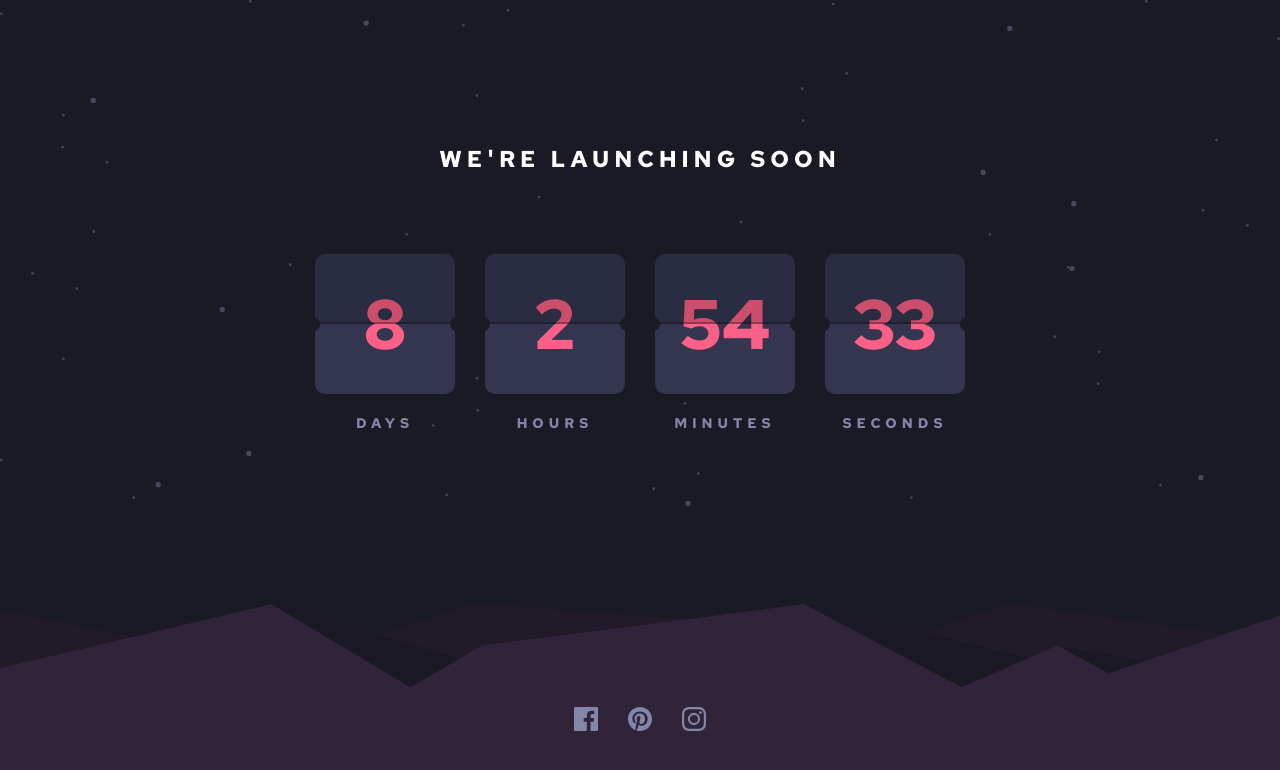
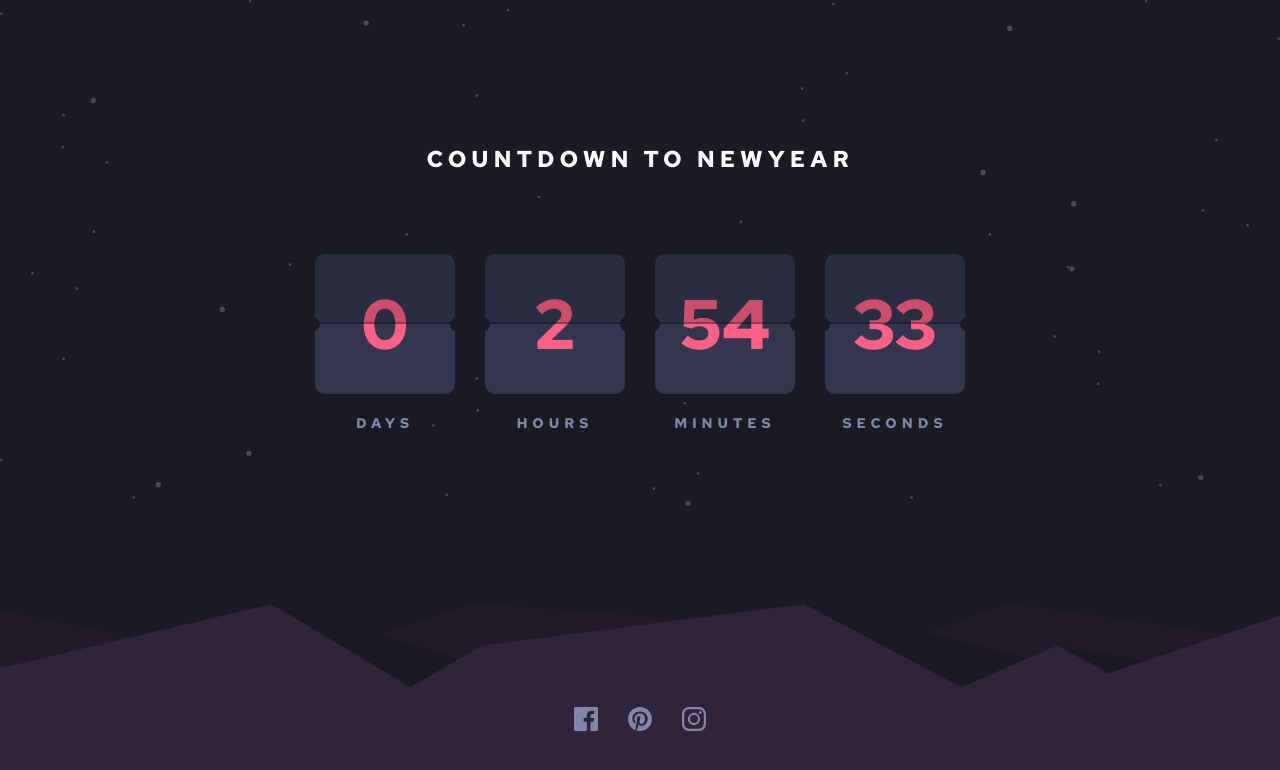
Before and after one commit to otizgit/Launch-Countdown-Timer, a plain HTML site: page index.html in a window 1280 px wide. Drawn offline with Linux system fonts and the light colour scheme.

Commit message:
new changes

```diff
--- a/app.js
+++ b/app.js
@@ -1,5 +1,5 @@
 const countDown = () => {
-  const countDate = new Date("January 9, 2023 00:00:00").getTime();
+  const countDate = new Date("January 1, 2023 00:00:00").getTime();
   const now = new Date().getTime();
   const gap = countDate - now;
 
--- a/index.html
+++ b/index.html
@@ -13,7 +13,7 @@
     <main>
         <div class="hills"><img src="./images/bg-stars.svg" alt="pattern-hills"></div>
         <div class="container">
-            <h2 class="title">We're launching soon</h1>
+            <h2 class="title">Countdown to NewYear</h1>
             <div class="countdown">
                 <div class="track">
                     <div class="date-container day-container">
```
